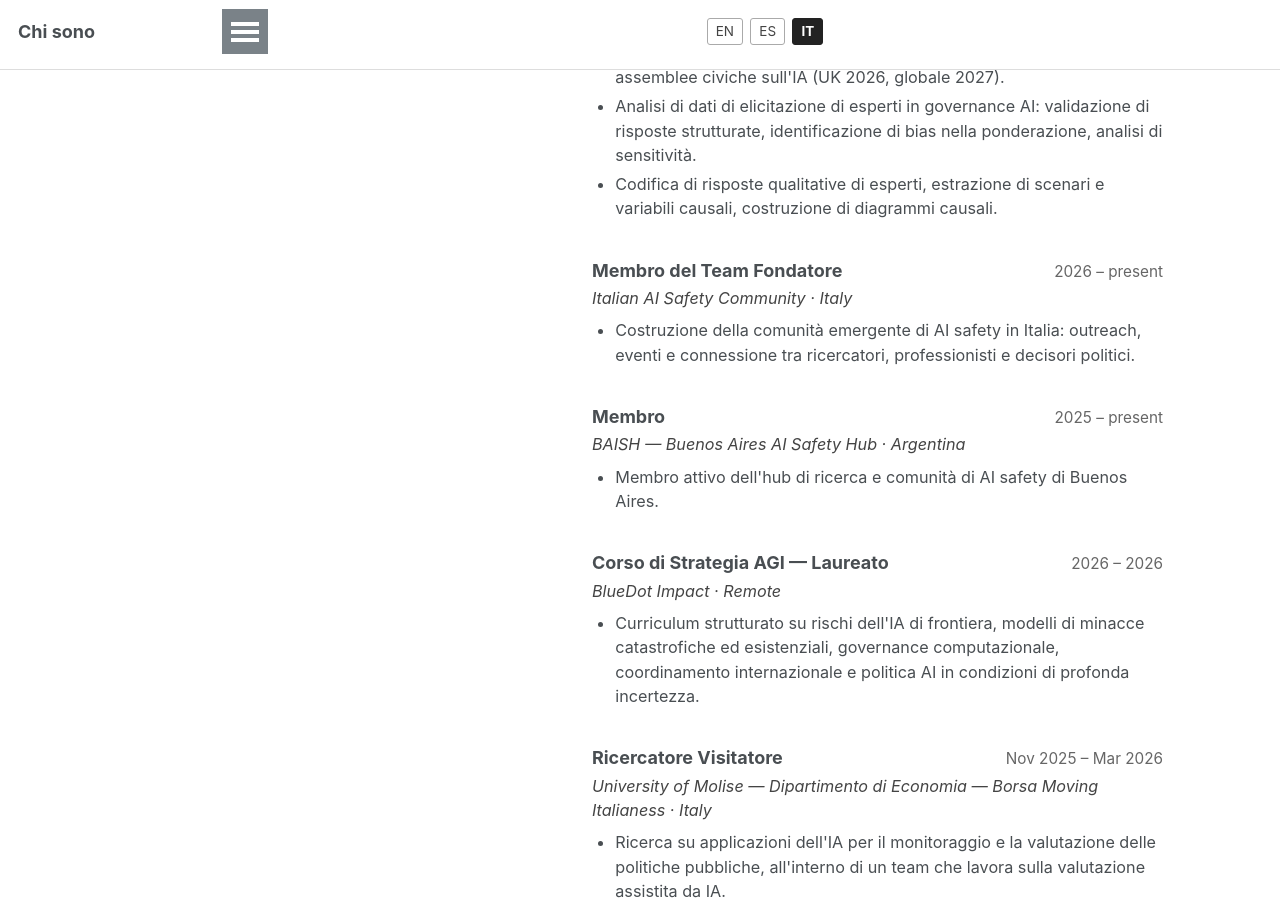
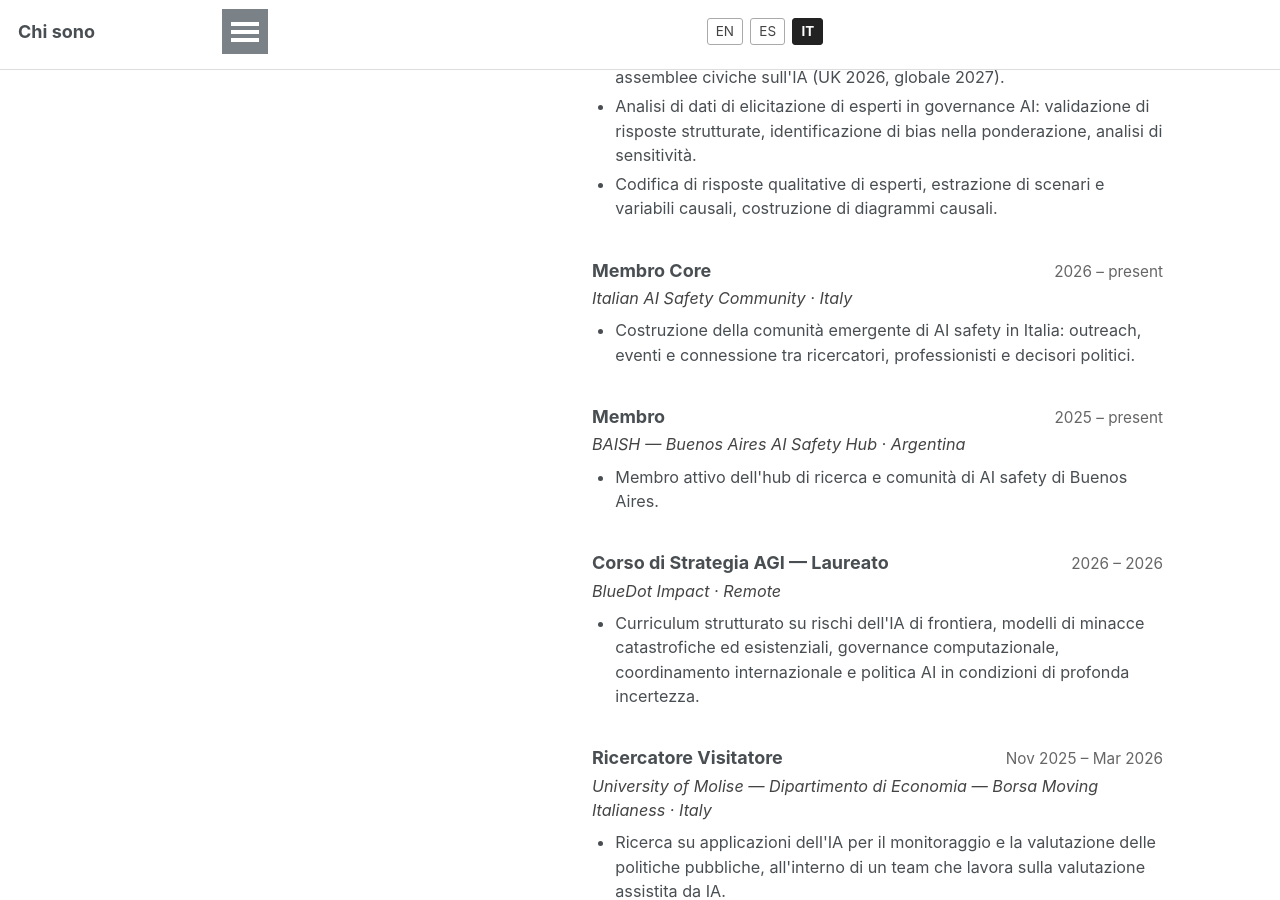
Before and after one commit to rochiweg-cloud/CV, a Jekyll site: the page built from _pages/ai-safety/it/experience.md, in a window 1280 px wide and 900 px high, scrolled down 1029 px. Built offline with Jekyll 4.4.1, drawn with Linux system fonts in a browser that asks for light colours.

Commit message:
Update Italian AISC role to Core Member

```diff
--- a/_data/experience.yml
+++ b/_data/experience.yml
@@ -106,9 +106,9 @@
   start: "2026"
   end: "present"
   profiles: [ai-safety]
-  role_en: "Founding Team Member"
-  role_es: "Miembro del Equipo Fundador"
-  role_it: "Membro del Team Fondatore"
+  role_en: "Core Member"
+  role_es: "Miembro Core"
+  role_it: "Membro Core"
   context_en: ""
   context_es: ""
   context_it: ""
```
